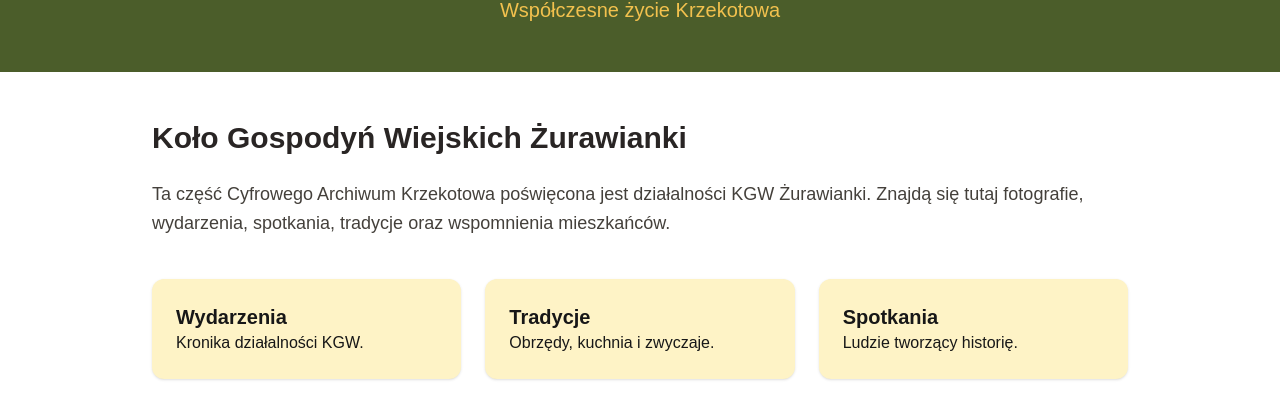
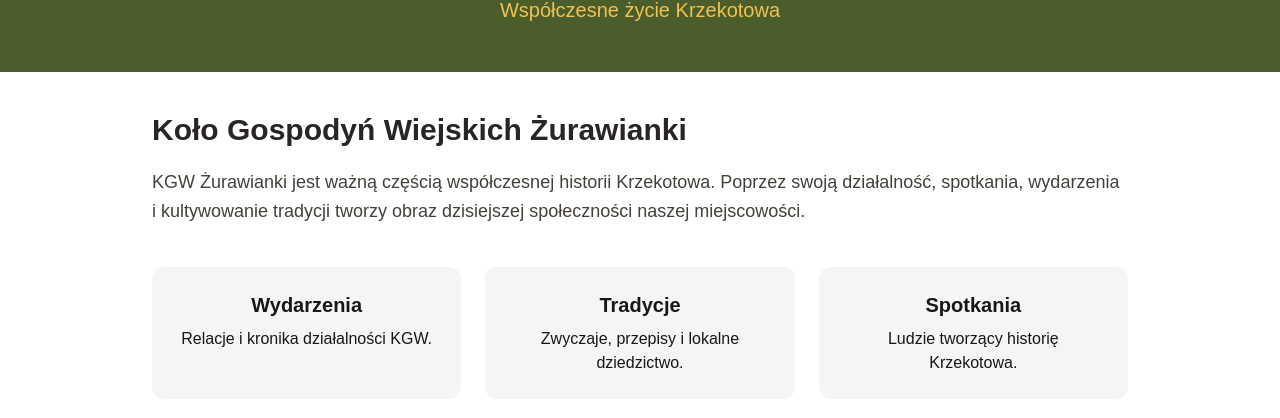
Before and after one commit to jwg40/krzekotow-historia-i-pamiec, a Next.js app: page /kgw in a window 1280 px wide. Shown: the part 276-694 px from the top of the page. Built offline with nearby package versions, Linux system fonts and the light colour scheme.

Commit message:
Poprawiono wyswietlanie logo KGW Zurawianki

```diff
--- a/app/kgw/page.tsx
+++ b/app/kgw/page.tsx
@@ -1,4 +1,4 @@
-export default function KGW() {
+export default function KGWPage() {
   return (
     <main className="bg-white min-h-screen">
 
@@ -7,8 +7,8 @@ export default function KGW() {
 
           <img
             src="/images/fotografie/logo-zurawianki.jpg"
-            alt="KGW Krzekotów Żurawianki"
-            className="mx-auto w-48 rounded-xl shadow-lg mb-6"
+            alt="KGW Żurawianki Krzekotów"
+            className="mx-auto mb-6 w-48 rounded-xl shadow-lg"
           />
 
           <h1 className="text-4xl font-bold">
@@ -23,52 +23,48 @@ export default function KGW() {
       </section>
 
 
-      <section className="max-w-5xl mx-auto px-6 py-12">
+      <section className="max-w-5xl mx-auto px-6 py-10">
 
-        <h2 className="text-3xl font-bold text-stone-800 mb-6">
+        <h2 className="text-3xl font-bold text-stone-800 mb-5">
           Koło Gospodyń Wiejskich Żurawianki
         </h2>
 
-
-        <p className="text-lg leading-relaxed text-stone-700">
-          Ta część Cyfrowego Archiwum Krzekotowa poświęcona jest
-          działalności KGW Żurawianki.
-          Znajdą się tutaj fotografie, wydarzenia, spotkania,
-          tradycje oraz wspomnienia mieszkańców.
+        <p className="text-lg text-stone-700 leading-relaxed">
+          KGW Żurawianki jest ważną częścią współczesnej historii
+          Krzekotowa. Poprzez swoją działalność, spotkania,
+          wydarzenia i kultywowanie tradycji tworzy obraz dzisiejszej
+          społeczności naszej miejscowości.
         </p>
 
 
         <div className="mt-10 grid md:grid-cols-3 gap-6">
 
-          <a
-            href="/kgw/wydarzenia"
-            className="bg-amber-100 p-6 rounded-xl shadow hover:shadow-lg"
-          >
-            <h3 className="text-xl font-bold">
+          <div className="bg-stone-100 rounded-xl p-6 text-center">
+            <h3 className="font-bold text-xl">
               Wydarzenia
             </h3>
-            <p>
-              Kronika działalności KGW.
-            </p>
-          </a>
-
-
-          <div className="bg-amber-100 p-6 rounded-xl shadow">
-            <h3 className="text-xl font-bold">
-              Tradycje
-            </h3>
-            <p>
-              Obrzędy, kuchnia i zwyczaje.
+            <p className="mt-2">
+              Relacje i kronika działalności KGW.
             </p>
           </div>
 
 
-          <div className="bg-amber-100 p-6 rounded-xl shadow">
-            <h3 className="text-xl font-bold">
+          <div className="bg-stone-100 rounded-xl p-6 text-center">
+            <h3 className="font-bold text-xl">
+              Tradycje
+            </h3>
+            <p className="mt-2">
+              Zwyczaje, przepisy i lokalne dziedzictwo.
+            </p>
+          </div>
+
+
+          <div className="bg-stone-100 rounded-xl p-6 text-center">
+            <h3 className="font-bold text-xl">
               Spotkania
             </h3>
-            <p>
-              Ludzie tworzący historię.
+            <p className="mt-2">
+              Ludzie tworzący historię Krzekotowa.
             </p>
           </div>
 
```
